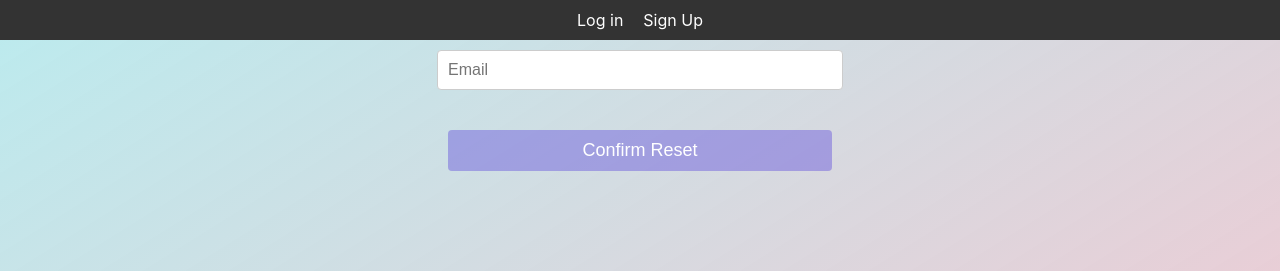
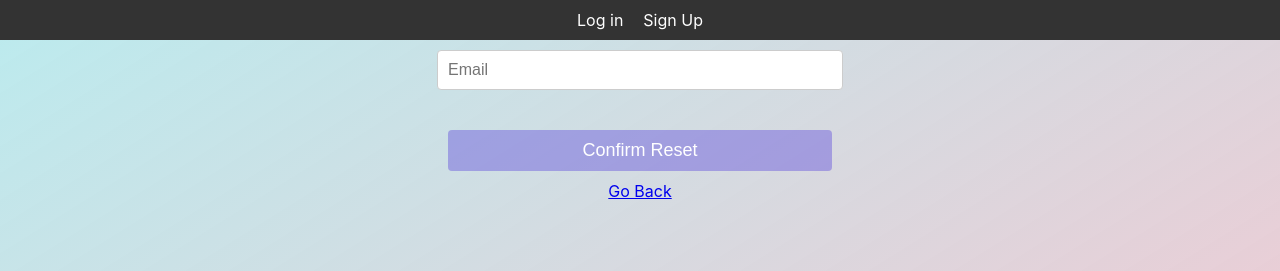
Before and after one commit to Thibault2001/AchieveIt, a React (Create React App) app: page /login in a window 1280 px wide. Both pictures are taken after typing "name@example.com", "Sample123" into the empty fields and a click on the button "Reset Password". Shown: the top 271 px of the page. Built offline with nearby package versions, Linux system fonts and the light colour scheme; no server answers.

Commit message:
go back link for reset

```diff
--- a/src/loginPage.jsx
+++ b/src/loginPage.jsx
@@ -6,15 +6,17 @@ import { auth } from './firebase';
 import { ToastContainer, toast } from 'react-toastify';
 import 'react-toastify/dist/ReactToastify.css';
 
+// Set browser session persistence for Firebase authentication
 setPersistence(auth, browserSessionPersistence)
   .then(() => {
-    console.log('Success of the auth');
+    console.log('Authentication persistence successfully set');
   })
   .catch((error) => {
-    console.error("Error of the auth", error);
+    console.error("Error setting authentication persistence", error);
   });
 
 const LoginPage = () => {
+  // Function to get an error message based on the authentication error code
   const getErrorMessage = (errorCode) => {
     switch (errorCode) {
       case 'auth/user-not-found':
@@ -30,6 +32,7 @@ const LoginPage = () => {
     }
   };
 
+  // State variables
   const [formData, setFormData] = useState({
     username: '',
     password: '',
@@ -45,12 +48,14 @@ const LoginPage = () => {
 
   const navigate = useNavigate();
 
+  // Use effect to check if Firebase auth is ready
   useEffect(() => {
     if (auth) {
       setIsReady(true);
     }
   }, []);
 
+  // Handle the submission of the login form
   const handleSubmit = async (event) => {
     event.preventDefault();
 
@@ -62,7 +67,7 @@ const LoginPage = () => {
       setIsSubmitting(true);
 
       if (!showReset) {
-        // Submet main form
+        // Submit the main form
         signInWithEmailAndPassword(auth, formData.username, formData.password)
           .then((userCredential) => {
             const user = userCredential.user;
@@ -94,6 +99,7 @@ const LoginPage = () => {
     }
   };
 
+  // Handle input changes in the form
   const handleInputChange = (event) => {
     const { name, value } = event.target;
     setFormData({
@@ -102,12 +108,14 @@ const LoginPage = () => {
     });
   };
 
+  // Function to switch to the password reset view
   const resetPassword = () => {
     setShowReset(true);
     setShowMainForm(false);
     setFirebaseError(null);
   };
 
+  // Handle the submission of the password reset form
   const handleReset = async (event) => {
     event.preventDefault();
 
@@ -118,6 +126,12 @@ const LoginPage = () => {
       setFirebaseError(error);
       toast.error('Password reset failed');
     }
+  };
+
+  // Function to go back to the main form view
+  const goBackToMainForm = () => {
+    setShowReset(false);
+    setShowMainForm(true);
   };
 
   return (
@@ -167,6 +181,11 @@ const LoginPage = () => {
           <button type="submit">
             Confirm Reset
           </button>
+          <br />
+          {/* Add a link to return to the main form view */}
+          <a href="#" onClick={goBackToMainForm}>
+            Go Back
+          </a>
         </form>
       )}
 
```
